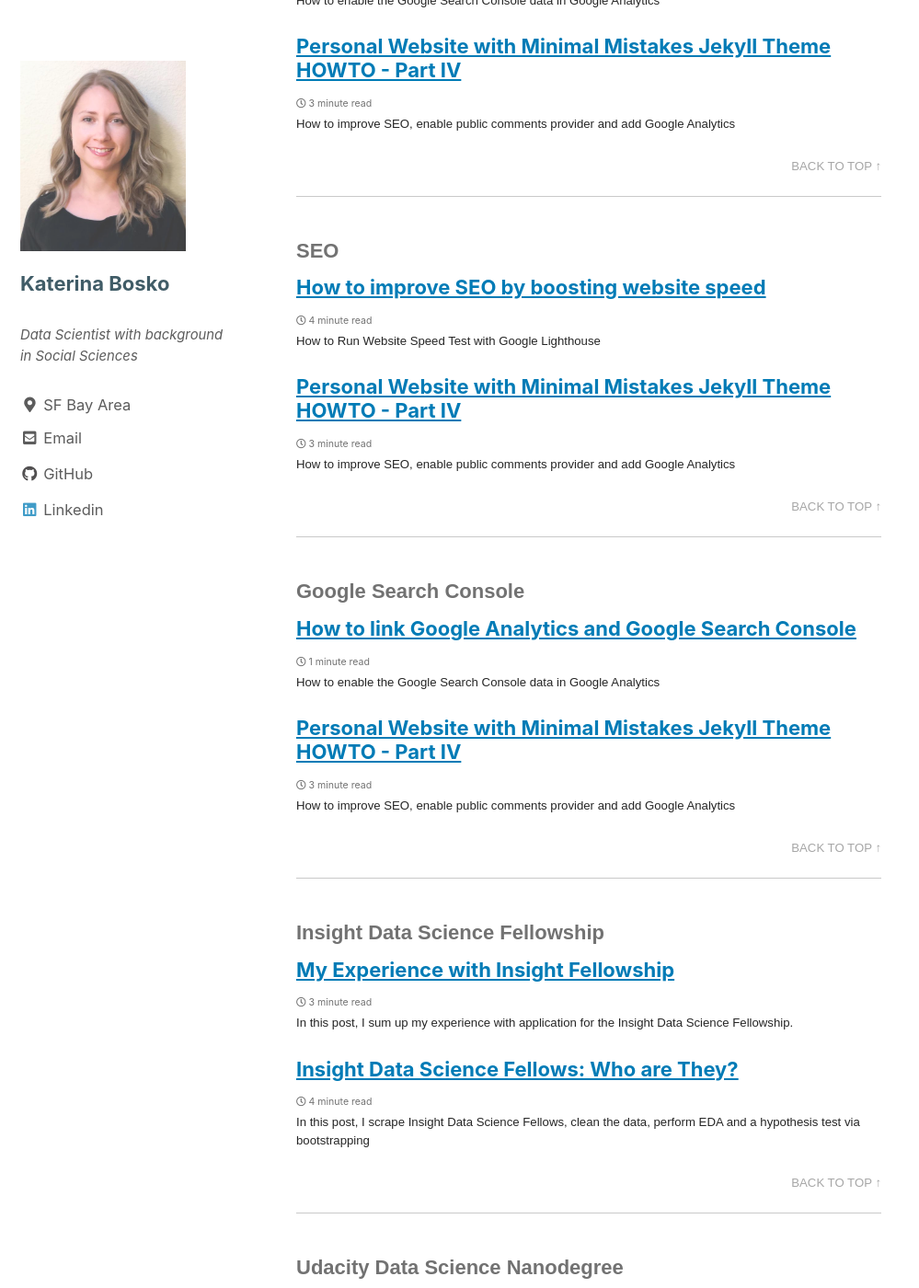
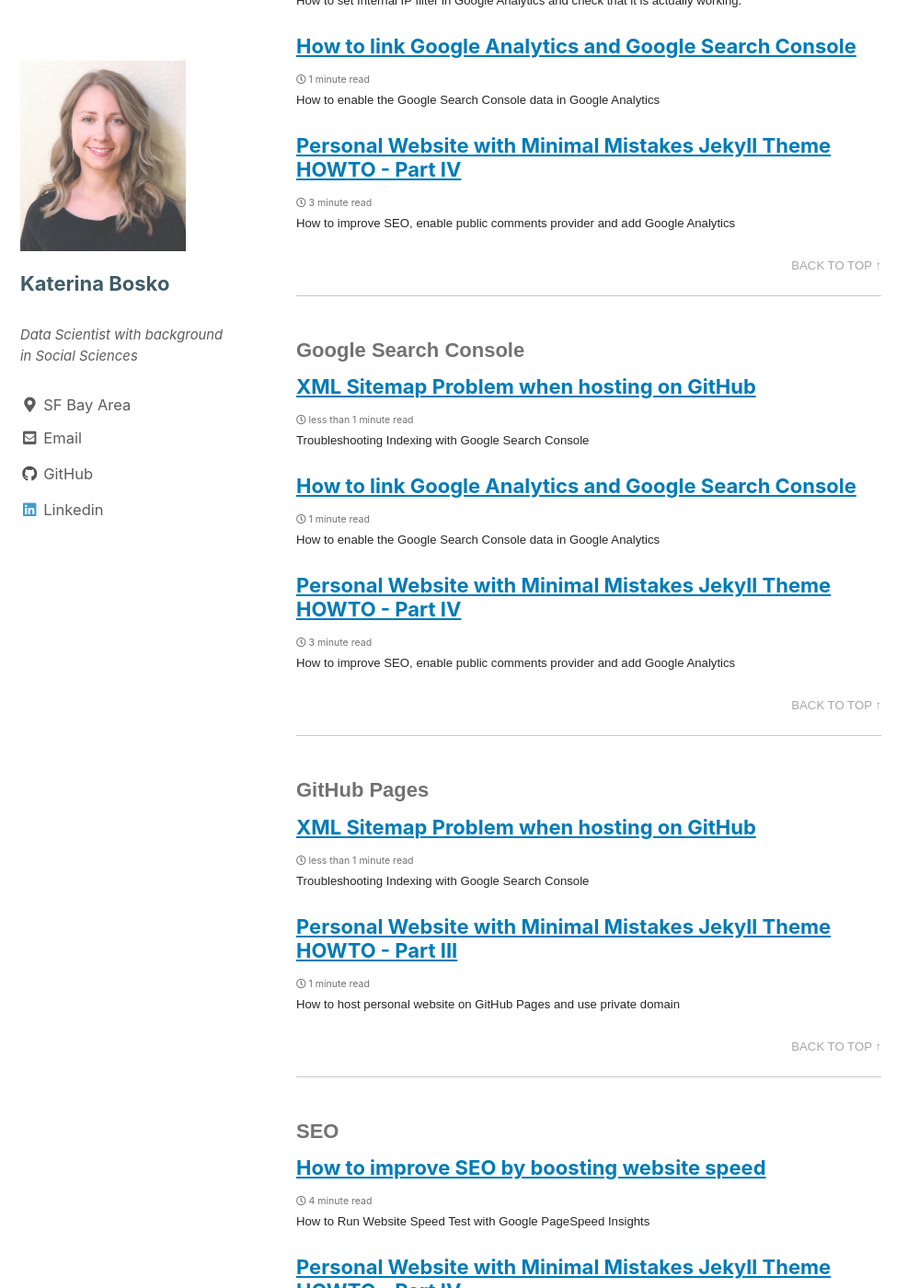
Before and after one commit to k-bosko/k-bosko.github.io, a Jekyll site: the page built from tags/tag-archive.md, in a window 1280 px wide and 1400 px high, scrolled down 2406 px. Shown: the whole window at 92% size, without its empty margins (0-999 px from the left). Built offline with Jekyll 4.4.1, drawn with Linux system fonts in a browser that asks for light colours; cached includes are drawn as plain includes; nearby versions of some CDN libraries; some of the changed text lies outside the part shown.

Commit message:
wrote post on sitemap.xml

```diff
--- a/_config.yml
+++ b/_config.yml
@@ -223,25 +223,25 @@
 permalink: /:categories/:title/
 paginate: 10 # amount of posts to show
 paginate_path: /page:num/
-timezone: # https://en.wikipedia.org/wiki/List_of_tz_database_time_zones
+timezone: America/Los_Angeles # https://en.wikipedia.org/wiki/List_of_tz_database_time_zones
 
 
 # Plugins (previously gems:)
 plugins:
   - jekyll-paginate
-  - jekyll-sitemap
   - jekyll-gist
   - jekyll-include-cache
   - jekyll-picture-tag
+  - jekyll-sitemap
 #  - jekyll-remote-theme
 
 # mimic GitHub Pages with --safe
 whitelist:
   - jekyll-paginate
-  - jekyll-sitemap
   - jekyll-gist
   - jekyll-include-cache
   - jekyll-archives
+  - jekyll-sitemap
 
 
 # Archives
--- a/_posts/2020-04-27-How-to-improve-SEO-by-boosting-website-speed.md
+++ b/_posts/2020-04-27-How-to-improve-SEO-by-boosting-website-speed.md
@@ -11,7 +11,7 @@
 date: April 27, 2020
 header:
   teaser: /assets/images/thumbnails/joel-filipe-thumb-800.jpg
-excerpt: "How to Run Website Speed Test with Google Lighthouse"
+excerpt: "How to Run Website Speed Test with Google PageSpeed Insights"
 ---
 
 Recently I taught myself how to conduct technical audit to improve SEO and want to share my knowledge here.
@@ -50,7 +50,7 @@
 
 Both tests produce reports across mobile and desktop devices. While Google’s PageSpeed Insight tool shows you only the Performance score, Lighthouse tool accessible from Chrome Dev Tools provides few more metrics on top of Performance such as Accessibility, Best Practices and SEO.
 
-<i class="far fa-sticky-note"></i> **Note:** If you want to learn more how these Scores are created and what are its compnents, checkout this official [Lighthouse Score Weighting doc](https://docs.google.com/spreadsheets/d/1up5rxd4EMCoMaxH8cppcK1x76n6HLx0e7jxb0e0FXvc/edit#gid=283330180).
+<i class="far fa-sticky-note"></i> **Note:** If you want to learn more how these Scores are created and what are its compnents, checkout this official [Lighthouse Score Weighting doc](https://docs.google.com/spreadsheets/d/1up5rxd4EMCoMaxH8cppcK1x76n6HLx0e7jxb0e0FXvc/edit#gid=283330180). There is also a free [Website Performance Optimization course](https://www.udacity.com/course/website-performance-optimization--ud884) on Udacity.
   {: .notice--info}
   {: .text-justify}
 
--- /dev/null
+++ b/_posts/2020-05-01-XML-Sitemap-Problem-when-hosting-on-GitHub.md
@@ -0,0 +1,34 @@
+---
+title: "XML Sitemap Problem when hosting on GitHub"
+tags:
+  - Google Search Console
+  - Minimal Mistakes Jekyll
+  - GitHub Pages
+
+date: May 1, 2020
+header:
+  teaser: /assets/images/thumbnails/joel-filipe-thumb-800.jpg
+excerpt: "Troubleshooting Indexing with Google Search Console"
+---
+**TLDR: Don't make a stupid mistake of commiting your auto-generated sitemap.xml to GitHub.**
+
+
+## Context
+I host my Minimal Mistakes Jekyll site on GitHub and commit all the changes there.
+sitemap.xml is autogenerated with [jekyll-sitemap plugin](https://github.com/jekyll/jekyll-sitemap/blob/master/Gemfile)
+
+## Problem
+Unindexed pages as shown in Google Search Console
+
+Index Coverage report in Google Search Console gave me 1 error message and 12 pages that were indexed, but not submitted in sitemap:
+
+{% include figure image_path="/assets/images/posts/Sitemap-XML-Google-Search-Console-1000.png" alt="Index Coverage Report in Google Search Console" caption="Index Coverage Report in Google Search Console"%}
+
+
+## Solution
+Delete sitemap.xml from GitHub
+
+Building site locally showed no sitemap problems, so jekyll-plugin worked as intended.
+The problem was that I committed the sitemap.xml to GitHub Pages where I host my site. When generating the site, GitHub also generates the new sitemap.xml via jekyll-plugin. But because such file already existed (the old version that was committed earlier), it simply ignored the new version.
+
+The mistake is really stupid. Hope you learned from this post not to make it.
```
Also changed, not shown: assets/images/posts/Sitemap-XML-Google-Search-Console-1000.png (added).
